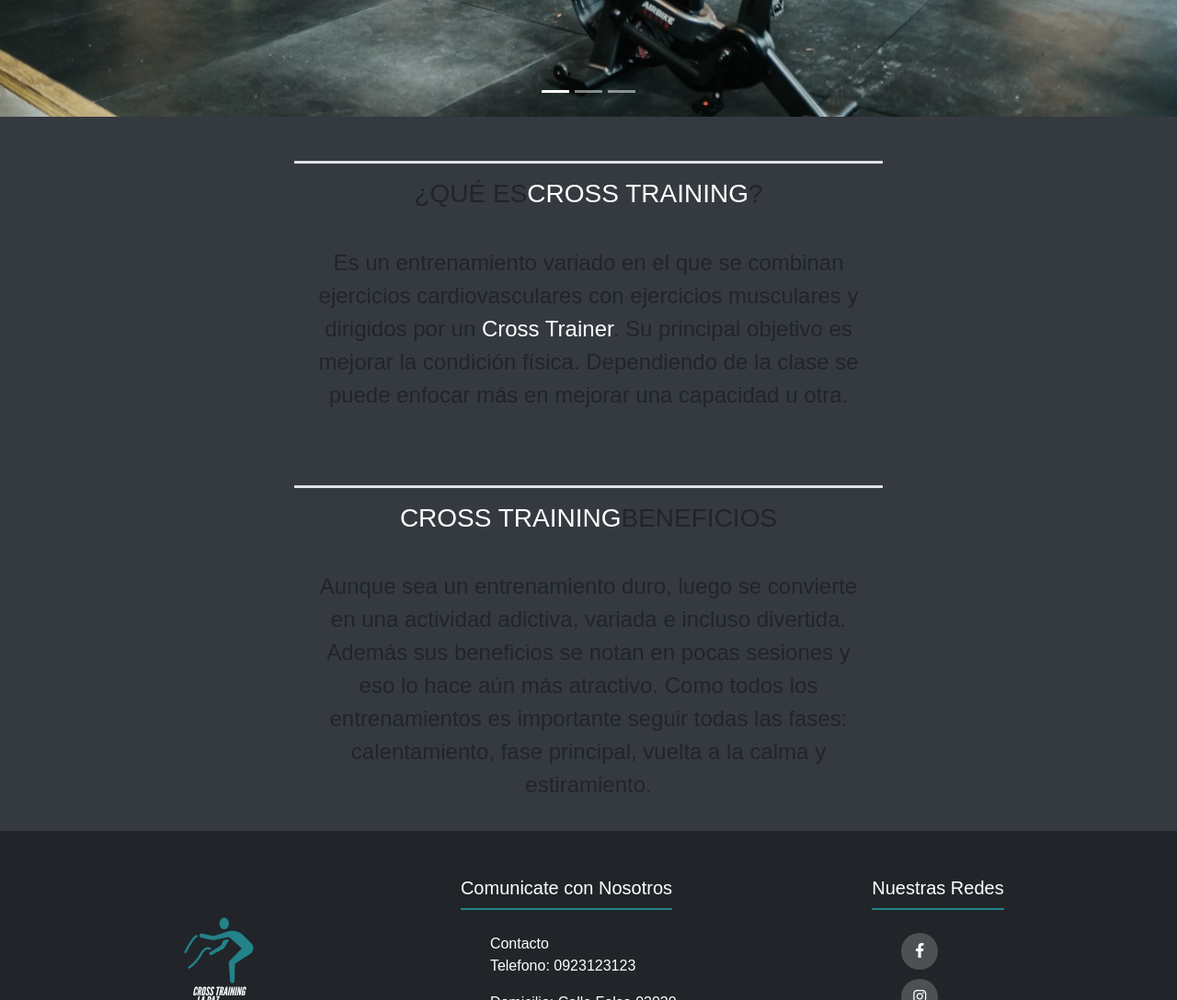
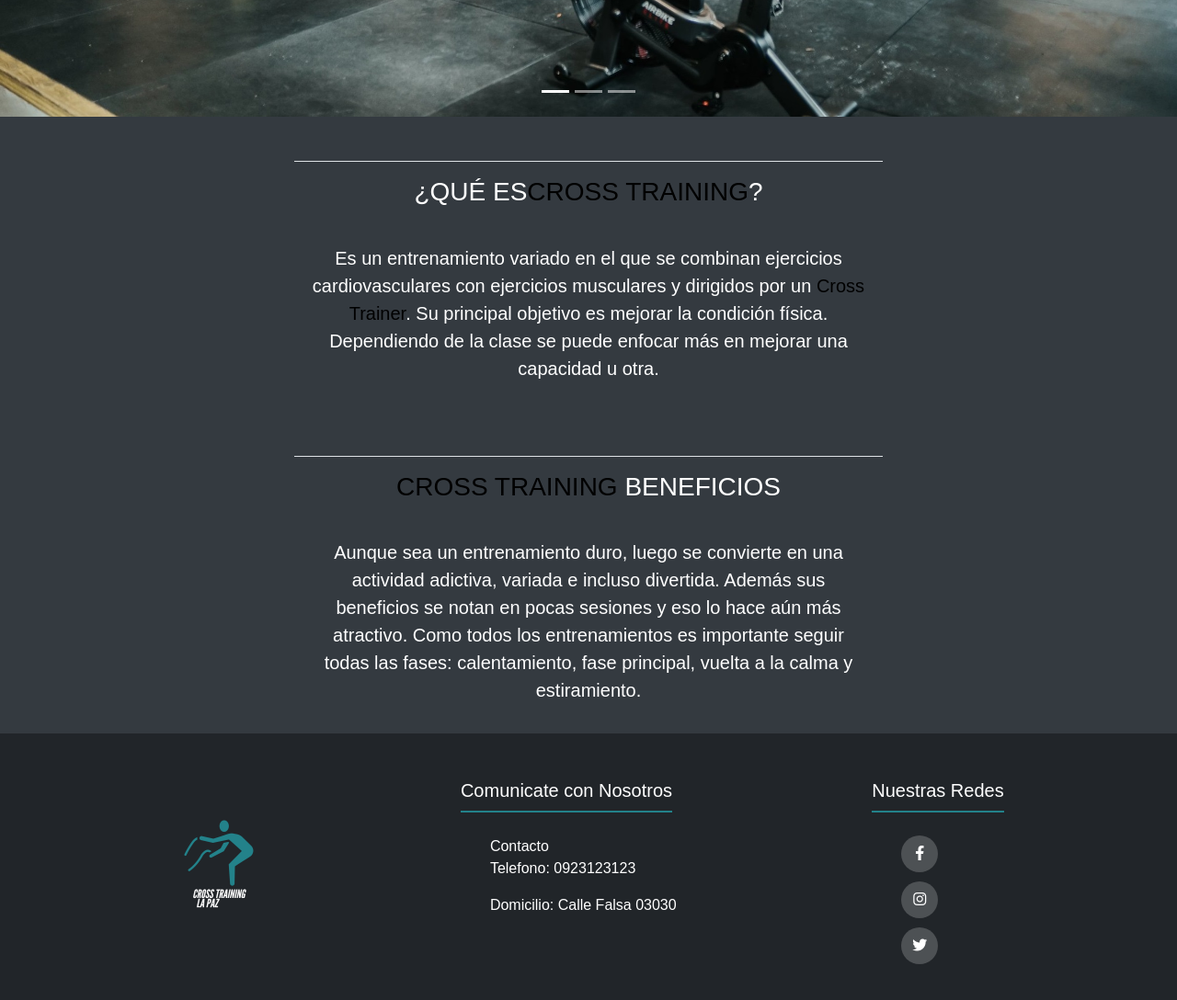
Before and after one commit to MatiazGz/Repo_Entrega, a plain HTML site: page index.html in a window 1280 px wide. Shown: the part 780-1868 px from the top of the page at 92% size. Drawn offline with Linux system fonts and the light colour scheme.

Commit message:
modificando el index

```diff
--- a/css/style.css
+++ b/css/style.css
@@ -37,6 +37,12 @@ body a{
 /**     BODY INDEX  **/
 .carousel-inner{
     max-height: 45rem;
+}
+@media (max-width:992px){
+    #subtitulo{
+        width: 90% !important;
+    }
+
 }
 /**     BODY RUTINAS  **/
 .grid{
--- a/index.html
+++ b/index.html
@@ -120,23 +120,23 @@
         <span class="visually-hidden">Next</span>
       </button>
     </div>
-    <section class="w-50 mx-auto text-center pt-5" id="subtitulo">
-      <h2 class="p-3 fs-3 border-top border-3">
-        ¿QUÉ ES<span class="text-white">CROSS TRAINING</span>?
+    <section class="w-50 mx-auto text-white text-center pt-5" id="subtitulo">
+      <h2 class="p-3 fs-3 border-top">
+        ¿QUÉ ES<span class="text-black">CROSS TRAINING</span>?
       </h2>
-      <p class="p-3 fs-4">
+      <p class="p-3 fs-5">
         Es un entrenamiento variado en el que se combinan ejercicios
         cardiovasculares con ejercicios musculares y dirigidos por un
-        <span class="text-white"> Cross Trainer</span>. Su principal objetivo es
+        <span class="text-black"> Cross Trainer</span>. Su principal objetivo es
         mejorar la condición física. Dependiendo de la clase se puede enfocar
         más en mejorar una capacidad u otra.
       </p>
     </section>
-    <section class="w-50 mx-auto text-center pt-5" id="subtitulo">
-      <h2 class="p-3 fs-3 border-top border-3">
-        <span class="text-white">CROSS TRAINING</span>BENEFICIOS
+    <section class="w-50 mx-auto text-white text-center pt-5" id="subtitulo">
+      <h2 class="p-3 fs-3 border-top">
+        <span class="text-black">CROSS TRAINING </span>BENEFICIOS
       </h2>
-      <p class="p-3 fs-4">
+      <p class="p-3 fs-5">
         Aunque sea un entrenamiento duro, luego se convierte en una actividad
         adictiva, variada e incluso divertida. Además sus beneficios se notan en
         pocas sesiones y eso lo hace aún más atractivo. Como todos los
```
